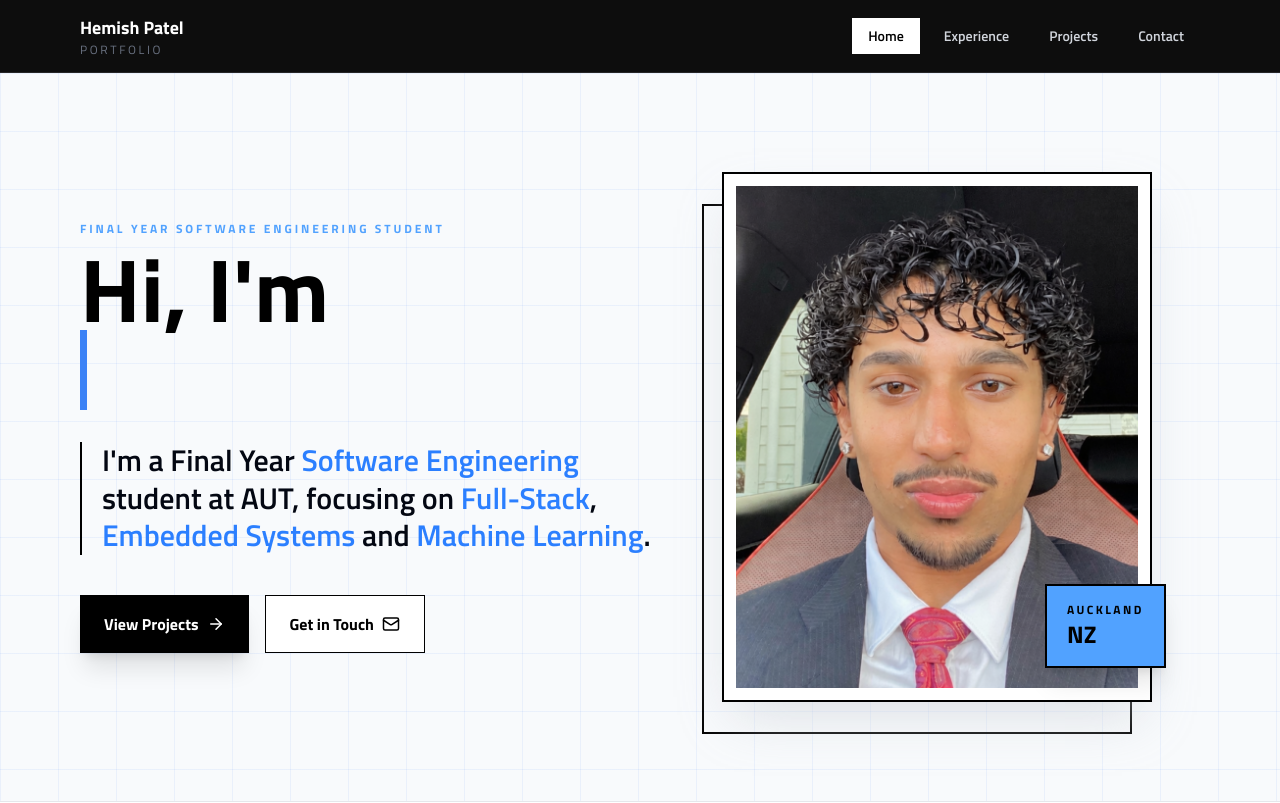
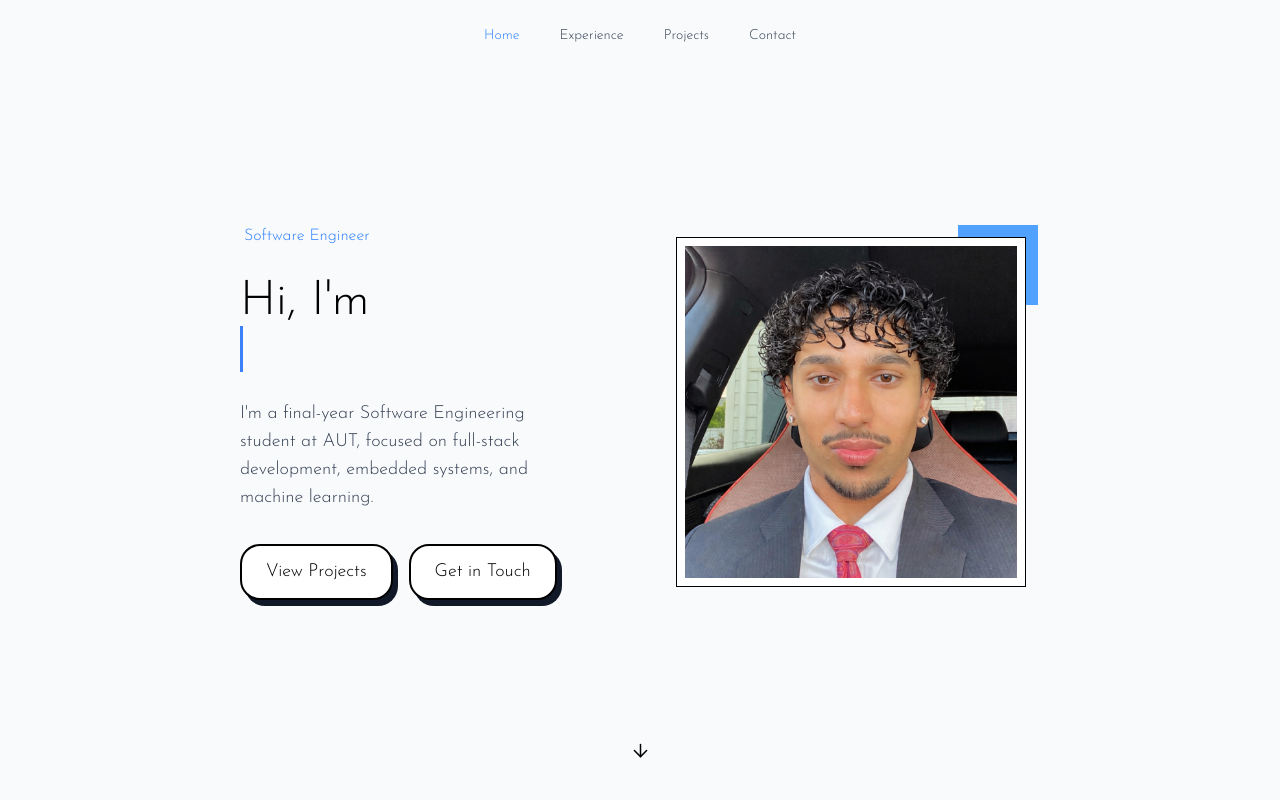
Before and after one commit to hemish-patel5/portfolio, a React (Vite) app: page / in a window 1280 px wide. Shown: the top 803 px of the page. Built offline with nearby package versions, Linux system fonts and the light colour scheme.

Commit message:
Updated Ui with new Font and Navbar Layout

```diff
--- a/src/components/layout/Navbar.jsx
+++ b/src/components/layout/Navbar.jsx
@@ -6,21 +6,43 @@ import { navlinks } from "@/data/layout";
 export default function Navbar() {
   const [isOpen, setIsOpen] = useState(false);
   const { pathname } = useLocation();
+  const isHome = pathname === "/";
 
   return (
-    <nav className="sticky top-0 z-50 border-b border-white/10 bg-black/95 text-white backdrop-blur">
-      <div className="section-shell flex h-[72px] items-center justify-between">
+    <nav
+      className={
+        isHome
+          ? "relative z-50 bg-slate-50 text-black"
+          : "sticky top-0 z-50 border-b border-white/10 bg-black/95 text-white backdrop-blur"
+      }
+    >
+      <div
+        className={`flex h-[72px] items-center ${
+          isHome
+            ? "section-shell justify-between md:justify-center"
+            : "section-shell justify-between"
+        }`}
+      >
         <Link
           to="/"
           onClick={() => setIsOpen(false)}
-          className="group flex items-center gap-3"
+          className={`group items-center gap-3 ${
+            isHome ? "flex md:hidden" : "flex"
+          }`}
         >
-
           <span className="leading-tight">
-            <span className="block text-lg font-bold text-white">
+            <span
+              className={`block text-lg font-bold ${
+                isHome ? "text-black" : "text-white"
+              }`}
+            >
               Hemish Patel
             </span>
-            <span className="block text-xs uppercase tracking-[0.22em] text-gray-500">
+            <span
+              className={`block text-xs uppercase tracking-[0.22em] ${
+                isHome ? "text-blue-500" : "text-gray-500"
+              }`}
+            >
               Portfolio
             </span>
           </span>
@@ -35,9 +57,13 @@ export default function Navbar() {
                 key={link.name}
                 to={link.path}
                 className={`px-4 py-2 text-sm font-semibold transition ${
-                  isActive
-                    ? "bg-white text-black"
-                    : "text-gray-300 hover:bg-white/10 hover:text-white"
+                  isHome
+                    ? isActive
+                      ? "text-blue-500"
+                      : "text-gray-700 hover:text-blue-500"
+                    : isActive
+                      ? "bg-white text-black"
+                      : "text-gray-300 hover:bg-white/10 hover:text-white"
                 }`}
               >
                 {link.name}
@@ -50,24 +76,38 @@ export default function Navbar() {
           type="button"
           aria-label="Toggle navigation menu"
           onClick={() => setIsOpen(!isOpen)}
-          className="grid h-11 w-11 place-items-center border border-white/15 text-white transition hover:border-blue-400 hover:text-blue-300 md:hidden"
+          className={`grid h-11 w-11 place-items-center border transition md:hidden ${
+            isHome
+              ? "border-black/20 text-black hover:border-blue-500 hover:text-blue-500"
+              : "border-white/15 text-white hover:border-blue-400 hover:text-blue-300"
+          }`}
         >
           {isOpen ? <X size={22} /> : <Menu size={22} />}
         </button>
       </div>
 
       {isOpen && (
-        <div className="absolute left-0 top-full w-full border-b border-white/10 bg-black text-white shadow-2xl md:hidden">
+        <div
+          className={`absolute left-0 top-full w-full border-b shadow-2xl md:hidden ${
+            isHome
+              ? "border-black/10 bg-slate-50 text-black"
+              : "border-white/10 bg-black text-white"
+          }`}
+        >
           <div className="section-shell py-4">
             {navlinks.map((link) => (
               <Link
                 key={link.name}
                 to={link.path}
                 onClick={() => setIsOpen(false)}
-                className={`block border-t border-white/10 px-1 py-4 text-lg font-semibold transition first:border-t-0 ${
+                className={`block border-t px-1 py-4 text-lg font-semibold transition first:border-t-0 ${
+                  isHome ? "border-black/10" : "border-white/10"
+                } ${
                   pathname === link.path
-                    ? "text-blue-300"
-                    : "text-gray-300 hover:text-white"
+                    ? "text-blue-500"
+                    : isHome
+                      ? "text-gray-700 hover:text-blue-500"
+                      : "text-gray-300 hover:text-white"
                 }`}
               >
                 {link.name}
--- a/src/components/sections/FeaturedProjects.jsx
+++ b/src/components/sections/FeaturedProjects.jsx
@@ -6,7 +6,10 @@ export default function FeaturedProjects() {
   const featured = projects.slice(0, 3);
 
   return (
-    <section className="bg-white section-pad text-white">
+    <section
+      id="featured-projects"
+      className="scroll-mt-8 bg-white section-pad text-white"
+    >
       <div className="section-shell">
         <div className="mb-12 flex flex-col gap-5 md:flex-row md:items-end md:justify-between">
           <div>
@@ -47,6 +50,7 @@ export default function FeaturedProjects() {
               </div>
 
               <div className="relative z-10 mt-4 flex items-center justify-center gap-2 border-t border-white/10 pt-4">
+                {p.link && (
                   <a
                     href={p.link}
                     target="_blank"
@@ -55,6 +59,7 @@ export default function FeaturedProjects() {
                   >
                     Try Me
                   </a>
+                )}
                 <a
                   href={p.github}
                   target="_blank"
--- a/src/components/sections/Hero.jsx
+++ b/src/components/sections/Hero.jsx
@@ -1,72 +1,63 @@
 import profileImg from "@/assets/profile1.png";
+import { ArrowDown } from "lucide-react";
 import { Link } from "react-router-dom";
-import { ArrowRight, Mail } from "lucide-react";
 
 export default function Hero() {
   return (
-    <section className="paper-grid border-b border-gray-200">
-      <div className="section-shell grid min-h-[calc(100vh-72px)] items-center gap-12 py-14 md:py-20 lg:grid-cols-[1.05fr_0.95fr]">
-        <div>
-          <p className="text-xs font-bold uppercase tracking-[0.24em] text-blue-400">
-            Final Year Software Engineering Student
+    <section className="bg-slate-50">
+      <div className="relative grid min-h-[calc(100svh-72px)] w-full place-items-center px-6 pb-24 pt-12 sm:px-10 lg:px-16">
+        <div className="grid w-full max-w-[800px] items-center gap-12 md:grid-cols-[0.95fr_1.05fr] md:gap-20">
+          <div className="max-w-md">
+            <p className="ml-1 text-base font-semibold text-blue-500">
+              Software Engineer
             </p>
-          <h1 className="section-title max-w-3xl text-black">
+            <h1 className="mt-8 text-4xl font-extrabold leading-[0.95] text-black sm:text-5xl">
               Hi, I'm
               <br />
               <span className="typing-name text-blue-500 transition-colors duration-300 hover:text-blue-400">
                 Hemish Patel
               </span>
             </h1>
+            <p className="mt-7 text-lg leading-7 text-gray-700">
+              I'm a final-year Software Engineering student at AUT, focused on
+              full-stack development, embedded systems, and machine learning.
+            </p>
 
-          <div className="mt-8 max-w-2xl space-y-5 border-l-2 border-black pl-5">
-            <p className="text-2xl font-semibold leading-tight text-gray-950 md:text-3xl">
-              I'm a Final Year{" "}
-              <span className="text-blue-500">Software Engineering</span>{" "}
-              student at AUT, focusing on{" "}
-              <span className="text-blue-500">Full-Stack</span>,
-              {" "}
-              <span className="whitespace-nowrap">
-                <span className="text-blue-500">Embedded Systems</span> and{" "}
-                <span className="text-blue-500">Machine Learning</span>
-              </span>
-              .
-            </p>
-          </div>
-
-          <div className="mt-10 flex flex-wrap gap-4">
+            <div className="mt-8 flex flex-wrap gap-4">
               <Link
                 to="/projects"
-              className="focus-lift inline-flex items-center gap-2 bg-black px-6 py-4 font-bold text-white shadow-xl shadow-black/10 hover:bg-blue-500"
+                className="rounded-[1.25rem] border-2 border-black bg-white px-6 py-3 text-lg font-bold text-black shadow-[5px_6px_0_#111827] transition duration-150 ease-out hover:translate-x-[3px] hover:translate-y-[4px] hover:scale-[0.98] hover:text-blue-500 hover:shadow-[2px_2px_0_#111827] active:translate-x-[5px] active:translate-y-[6px] active:scale-[0.96] active:shadow-none"
               >
                 View Projects
-              <ArrowRight size={18} />
               </Link>
               <Link
                 to="/contact"
-              className="focus-lift inline-flex items-center gap-2 border border-black bg-white px-6 py-4 font-bold text-black hover:border-blue-500 hover:text-blue-500"
+                className="rounded-[1.25rem] border-2 border-black bg-white px-6 py-3 text-lg font-bold text-black shadow-[5px_6px_0_#111827] transition duration-150 ease-out hover:translate-x-[3px] hover:translate-y-[4px] hover:scale-[0.98] hover:text-blue-500 hover:shadow-[2px_2px_0_#111827] active:translate-x-[5px] active:translate-y-[6px] active:scale-[0.96] active:shadow-none"
               >
                 Get in Touch
-              <Mail size={18} />
               </Link>
             </div>
           </div>
 
-        <div className="relative mx-auto w-full max-w-[430px]">
-          <div className="absolute -left-5 top-8 hidden h-full w-full border-2 border-black md:block" />
-          <div className="relative border-2 border-black bg-white p-3 shadow-2xl shadow-gray-300/70">
+          <div className="relative mx-auto w-full max-w-[350px]">
+            <div className="absolute -right-3 -top-3 h-20 w-20 bg-blue-400" />
+            <div className="relative border border-black bg-white p-2">
               <img
                 src={profileImg}
-              alt="Hemish"
-              className="aspect-[4/5] w-full object-cover"
+                alt="Hemish Patel"
+                className="aspect-square w-full object-cover"
               />
-            <div className="absolute -right-4 bottom-8 border-2 border-black bg-blue-400 px-5 py-4 text-black shadow-xl">
-              <p className="text-xs font-bold uppercase tracking-[0.2em]">
-                Auckland
-              </p>
-              <p className="text-2xl font-extrabold">NZ</p>
             </div>
           </div>
         </div>
+
+        <a
+          href="#featured-projects"
+          aria-label="Scroll to featured projects"
+          className="absolute bottom-7 left-1/2 grid h-11 w-11 -translate-x-1/2 place-items-center text-black transition hover:text-blue-500"
+        >
+          <ArrowDown size={21} strokeWidth={1.7} />
+        </a>
       </div>
     </section>
   );
--- a/src/index.css
+++ b/src/index.css
@@ -1,8 +1,8 @@
-@import url('https://fonts.googleapis.com/css2?family=Titillium+Web:wght@400;500;600;700;800&display=swap');
+@import url('https://fonts.googleapis.com/css2?family=Josefin+Sans:wght@300&display=swap');
 @import "tailwindcss";
 
 @theme {
-    --font-sans: 'Titillium Web', sans-serif;
+    --font-sans: 'Josefin Sans', sans-serif;
 }
 
 @layer base {
@@ -16,6 +16,7 @@
     background: #f8fafc;
     color: #030712;
     font-family: var(--font-sans);
+    font-weight: 300;
     font-synthesis-weight: none;
     text-rendering: optimizeLegibility;
   }
@@ -203,7 +204,8 @@
     vertical-align: bottom;
     border-right: 0.08em solid #3b82f6;
     animation:
-      typing-name 3s steps(20) infinite, blink, .6s, infinite
+      typing-name 3s steps(20) infinite,
+      blink 0.6s step-end infinite;
   }
 }
 
@@ -217,8 +219,19 @@
   }
 }
 
+@keyframes blink {
+  50% {
+    border-color: transparent;
+  }
+}
+
 @media (prefers-reduced-motion: reduce) {
   .liquid-glass {
     transition: none;
   }
+
+  .typing-name {
+    width: 11ch;
+    animation: none;
+  }
 }
```
Lines whose indentation alone changed are shown as unchanged.
